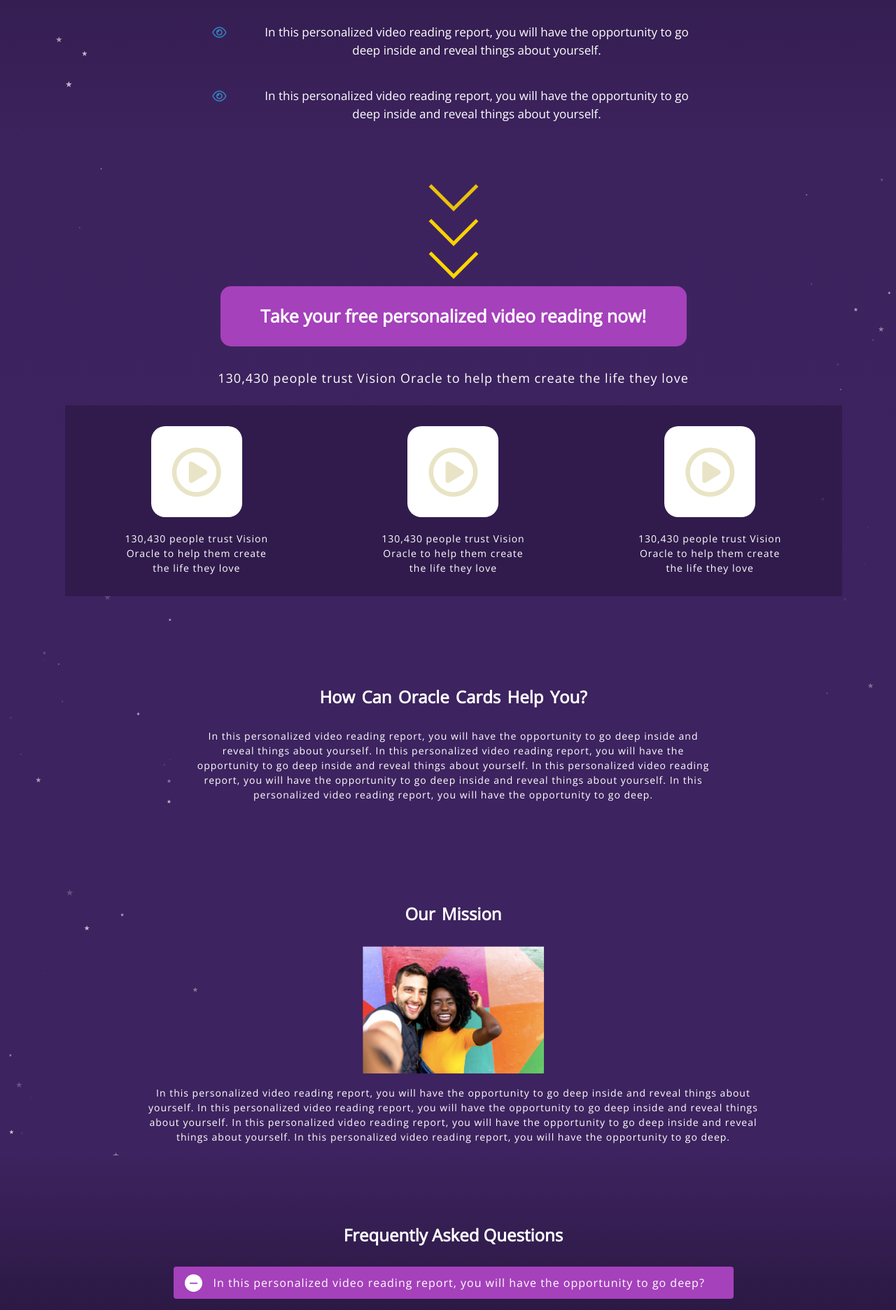
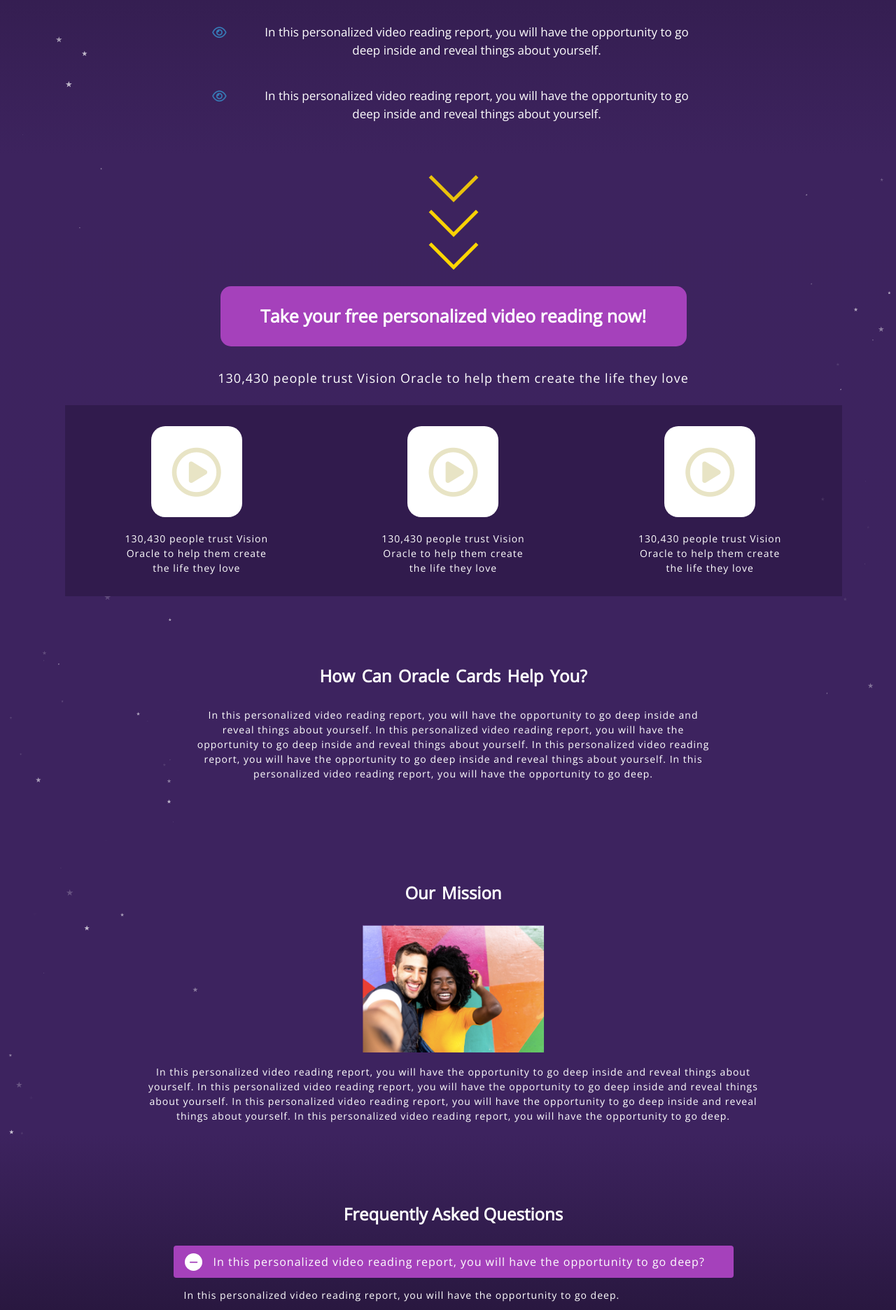
Before and after one commit to vivek123-devel/visioncare, a PHP site: page /blinking-star.html in a window 1280 px wide. Shown: the part 1403-3275 px from the top of the page at 70% size. Run offline with PHP 8.4, Linux system fonts and the light colour scheme; some libraries are stand-ins or nearby versions.

Commit message:
Update custom.css

```diff
--- a/css/custom.css
+++ b/css/custom.css
@@ -714,7 +714,7 @@ margin-bottom: 0;
 margin-top: 10px;
 width: 100%;
 }
-.oraclecards { width: 100%; float: left; background-image: linear-gradient(#3d235f, #3d235f); padding: 100px 0 0 0; }
+.oraclecards { width: 100%; float: left; background-image: linear-gradient(#3d235f, #3d235f); padding: 70px 0 0 0; }
 .oraclecards h2 { padding: 20px;
 letter-spacing: 2px;
 color: #fff;
```
